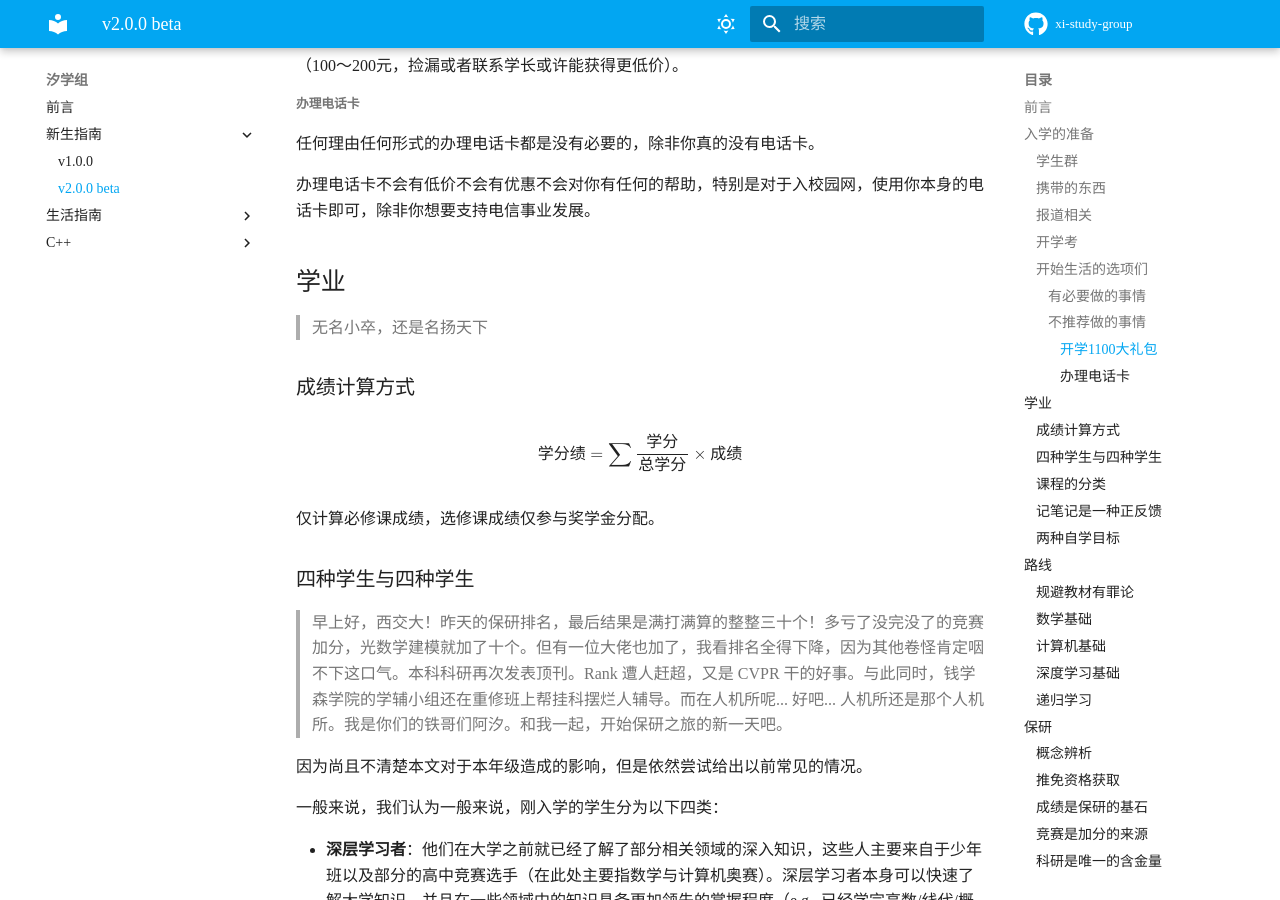
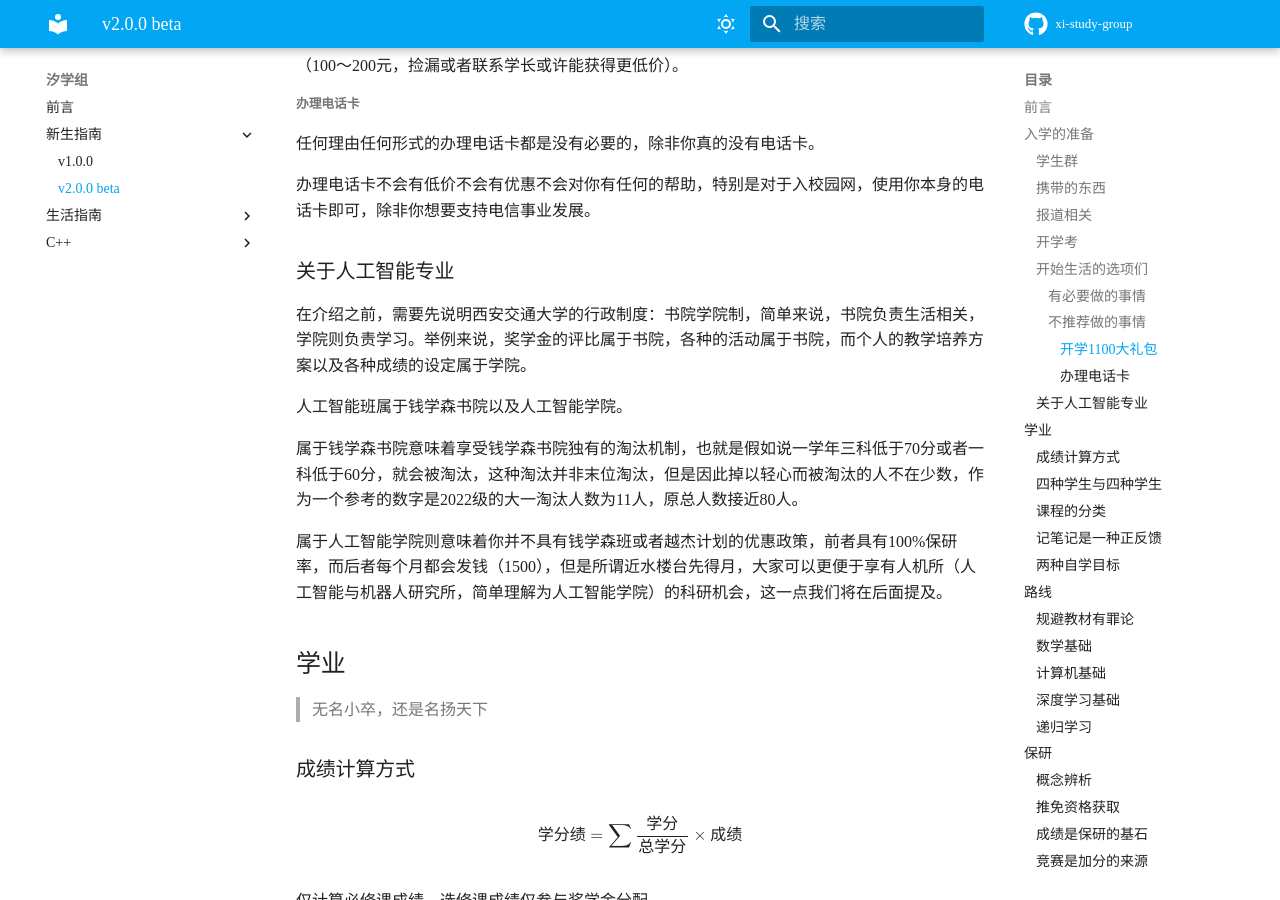
Before and after one commit to XiStudyGroup/XiStudyGroup, an MkDocs documentation site: the page built from docs/人工智能新生指南2024.md, in a window 1280 px wide and 900 px high, scrolled down 3094 px. Built offline with MkDocs 1.6.1 and Material for MkDocs 9.7.7, drawn with Linux system fonts in a browser that asks for light colours; some web fonts are replaced; comment, search, counter and statistics services are not loaded.

Commit message:
update guideline 2024

```diff
--- a/docs/人工智能新生指南2024.md
+++ b/docs/人工智能新生指南2024.md
@@ -92,6 +92,16 @@ Written by Axi
 任何理由任何形式的办理电话卡都是没有必要的，除非你真的没有电话卡。
 
 办理电话卡不会有低价不会有优惠不会对你有任何的帮助，特别是对于入校园网，使用你本身的电话卡即可，除非你想要支持电信事业发展。
+
+### 关于人工智能专业
+
+在介绍之前，需要先说明西安交通大学的行政制度：书院学院制，简单来说，书院负责生活相关，学院则负责学习。举例来说，奖学金的评比属于书院，各种的活动属于书院，而个人的教学培养方案以及各种成绩的设定属于学院。
+
+人工智能班属于钱学森书院以及人工智能学院。
+
+属于钱学森书院意味着享受钱学森书院独有的淘汰机制，也就是假如说一学年三科低于70分或者一科低于60分，就会被淘汰，这种淘汰并非末位淘汰，但是因此掉以轻心而被淘汰的人不在少数，作为一个参考的数字是2022级的大一淘汰人数为11人，原总人数接近80人。
+
+属于人工智能学院则意味着你并不具有钱学森班或者越杰计划的优惠政策，前者具有100%保研率，而后者每个月都会发钱（1500），但是所谓近水楼台先得月，大家可以更便于享有人机所（人工智能与机器人研究所，简单理解为人工智能学院）的科研机会，这一点我们将在后面提及。
 
 ## 学业
 
```
